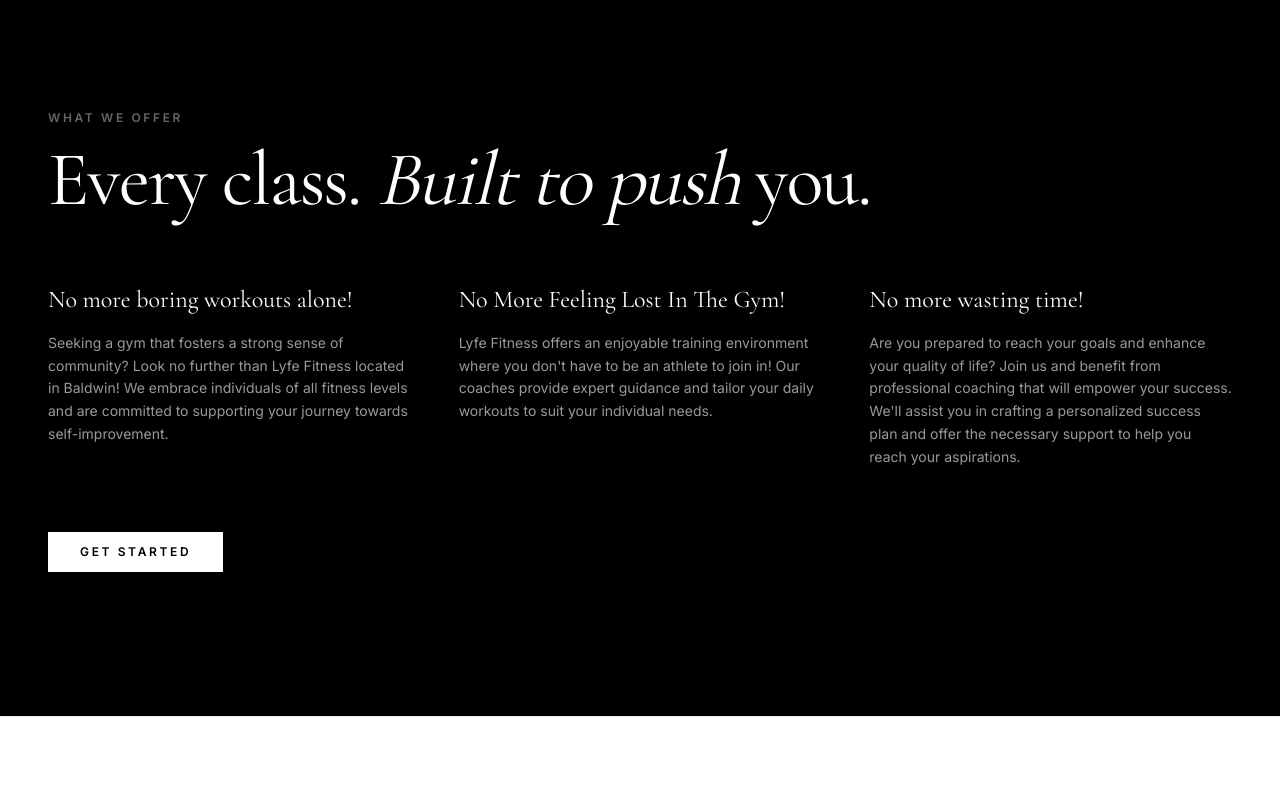
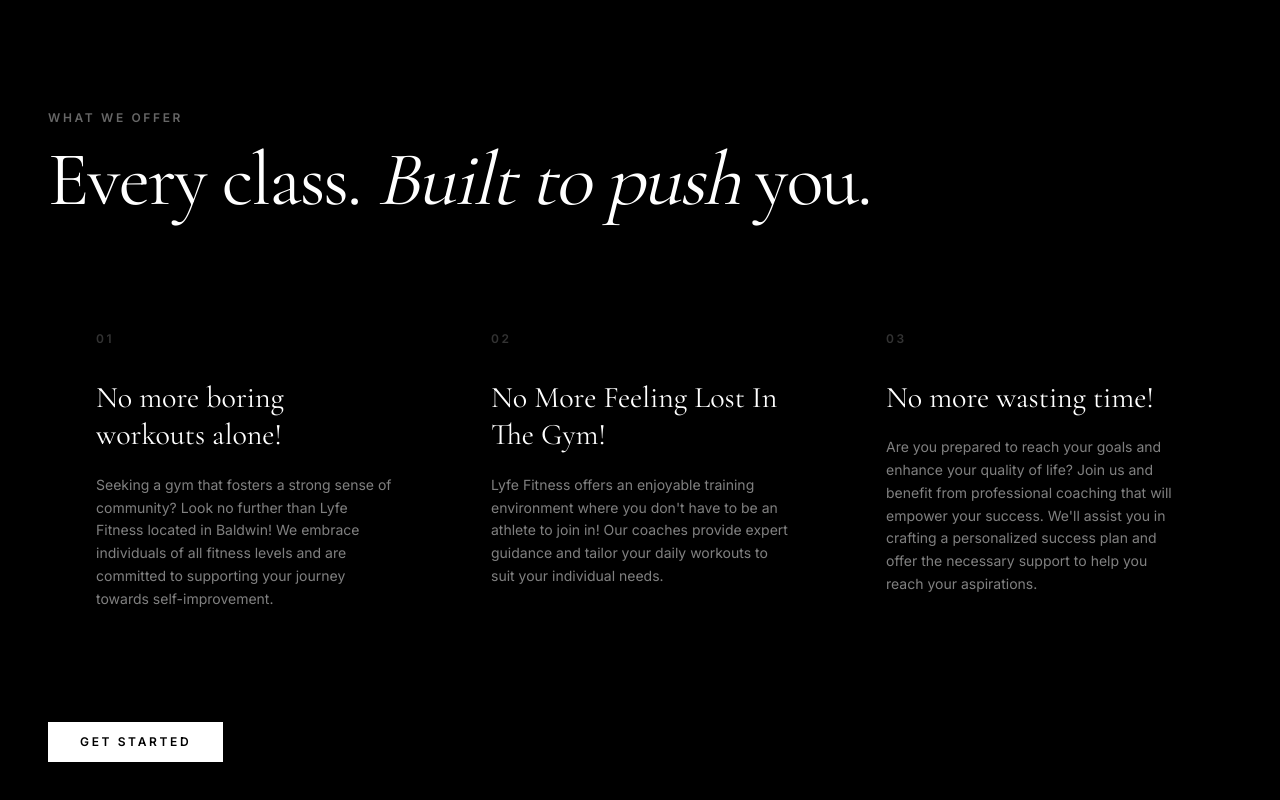
Before and after one commit to dfeleppa/lyfe, a Next.js app: page / in a window 1280 px wide. Shown: the part 554-1354 px from the top of the page. Built offline with nearby package versions, Linux system fonts and the light colour scheme.

Commit message:
Match pillar cards style to Features section with 01/02/03 headers

```diff
--- a/src/app/page.tsx
+++ b/src/app/page.tsx
@@ -269,13 +269,16 @@
           </h2>
         </div>
 
-        <div className="grid gap-12 md:grid-cols-3">
+        <div className="grid gap-px bg-white/8 lg:grid-cols-3">
           {pillars.map((p, i) => (
-            <div key={i} className={`reveal reveal-delay-${i + 1}`}>
-              <h3 className="font-display text-2xl font-normal leading-snug text-white mb-4">
+            <div key={i} className={`reveal reveal-delay-${i + 1} bg-black p-10 lg:p-12`}>
+              <p className="mb-8 font-sans text-xs font-semibold uppercase tracking-widest text-white/20">
+                {String(i + 1).padStart(2, "0")}
+              </p>
+              <h3 className="mb-5 font-display text-3xl font-normal leading-tight text-white">
                 {p.heading}
               </h3>
-              <p className="font-sans text-sm leading-relaxed text-white/60">
+              <p className="font-sans text-sm leading-relaxed text-white/50">
                 {p.body}
               </p>
             </div>
```
